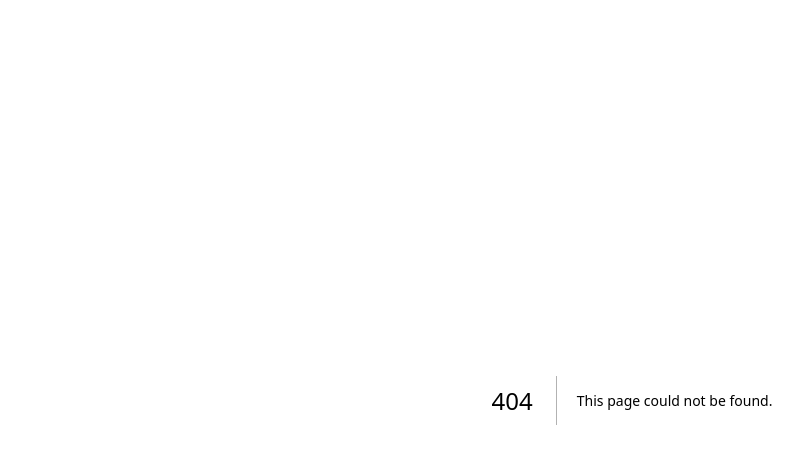
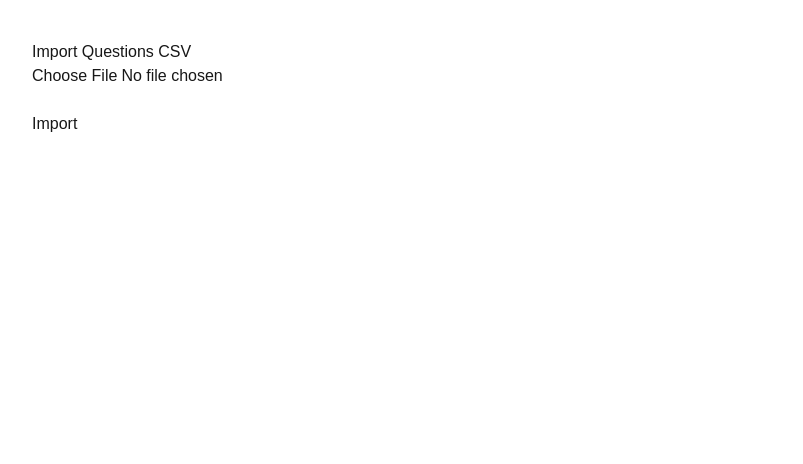
Before and after one commit to acyrilica/medqcm, a Next.js app: page /admin/import in a window 1280 px wide. Before the commit this address had no page. Shown: the top 464 px of the page, without its empty margins (8-811 px from the left). Built offline with nearby package versions, Linux system fonts and the light colour scheme.

Commit message:
first import test

```diff
--- /dev/null
+++ b/app/admin/import/page.tsx
@@ -0,0 +1,69 @@
+"use client"
+
+import { useState } from "react"
+import Papa from "papaparse"
+
+export default function ImportPage() {
+  const [file, setFile] = useState<File | null>(null)
+
+  const upload = async () => {
+    if (!file) return
+
+    const text = await file.text()
+
+    const parsed = Papa.parse(text, { header: true })
+
+    const questions = (parsed.data as any[]).map((row) => {
+      const options = [
+        row.option1,
+        row.option2,
+        row.option3,
+        row.option4,
+        row.option5,
+      ].filter(Boolean)
+
+      const correct = row.correct_answer
+        .split("")
+        .map((letter: string) => "ABCDE".indexOf(letter))
+
+      return {
+        question: row.question,
+        options,
+        correct,
+        subject: row.subject,
+        module: row.module,
+        year: row.year,
+        difficulty: row.difficulty || "medium",
+        explanation: row.explanation,
+      }
+    })
+
+    await fetch("/api/import", {
+      method: "POST",
+      headers: {
+        "Content-Type": "application/json",
+      },
+      body: JSON.stringify({ questions }),
+    })
+
+    alert("Import finished")
+  }
+
+  return (
+    <div style={{ padding: 40 }}>
+      <h1>Import Questions CSV</h1>
+
+      <input
+        type="file"
+        accept=".csv"
+        onChange={(e) => setFile(e.target.files?.[0] || null)}
+      />
+
+      <br /><br />
+
+      <button onClick={upload}>
+        Import
+      </button>
+    </div>
+  )
+}
--- a/package.json
+++ b/package.json
@@ -12,12 +12,14 @@
     "@supabase/ssr": "^0.9.0",
     "@supabase/supabase-js": "^2.98.0",
     "next": "16.1.6",
+    "papaparse": "^5.5.3",
     "react": "19.2.3",
     "react-dom": "19.2.3"
   },
   "devDependencies": {
     "@tailwindcss/postcss": "^4",
     "@types/node": "^20",
+    "@types/papaparse": "^5.5.2",
     "@types/react": "^19",
     "@types/react-dom": "^19",
     "eslint": "^9",
```
Also changed, not shown: 1 other file (tests, documents, lock files or other folders).
